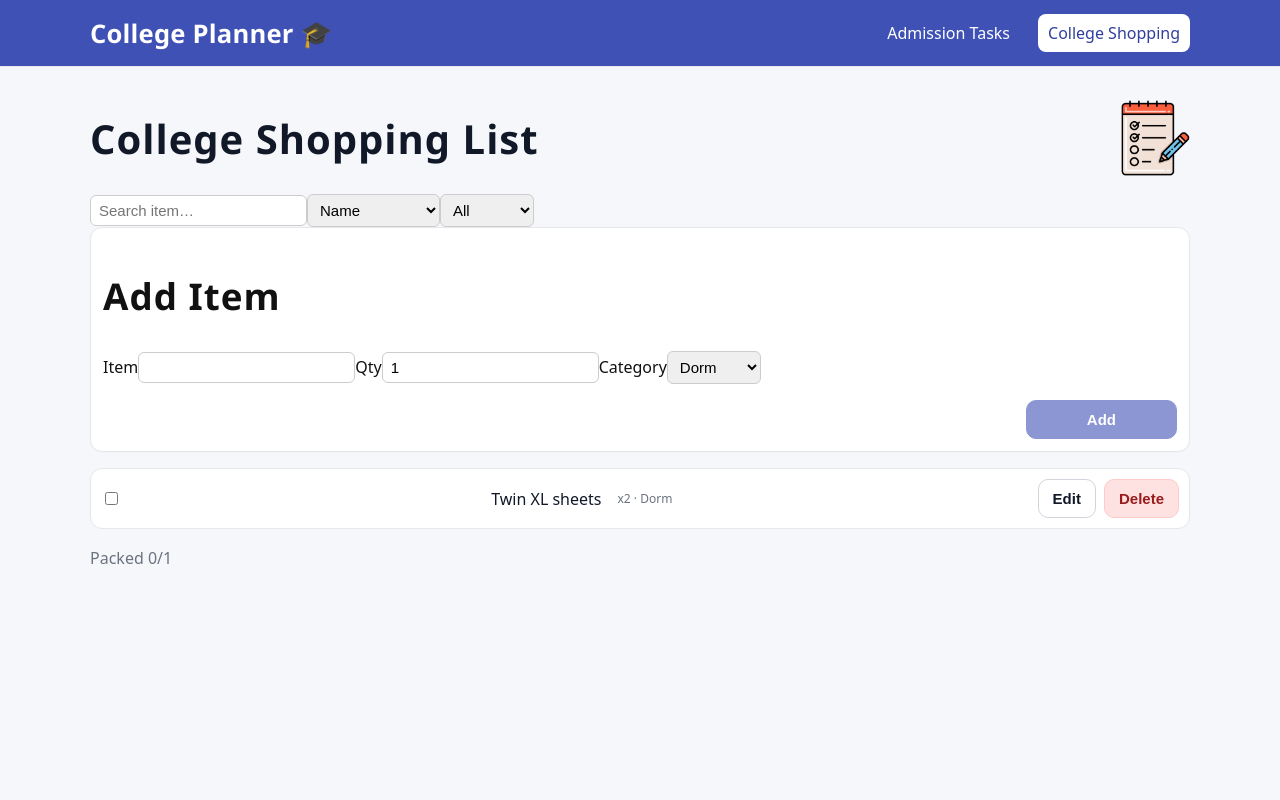
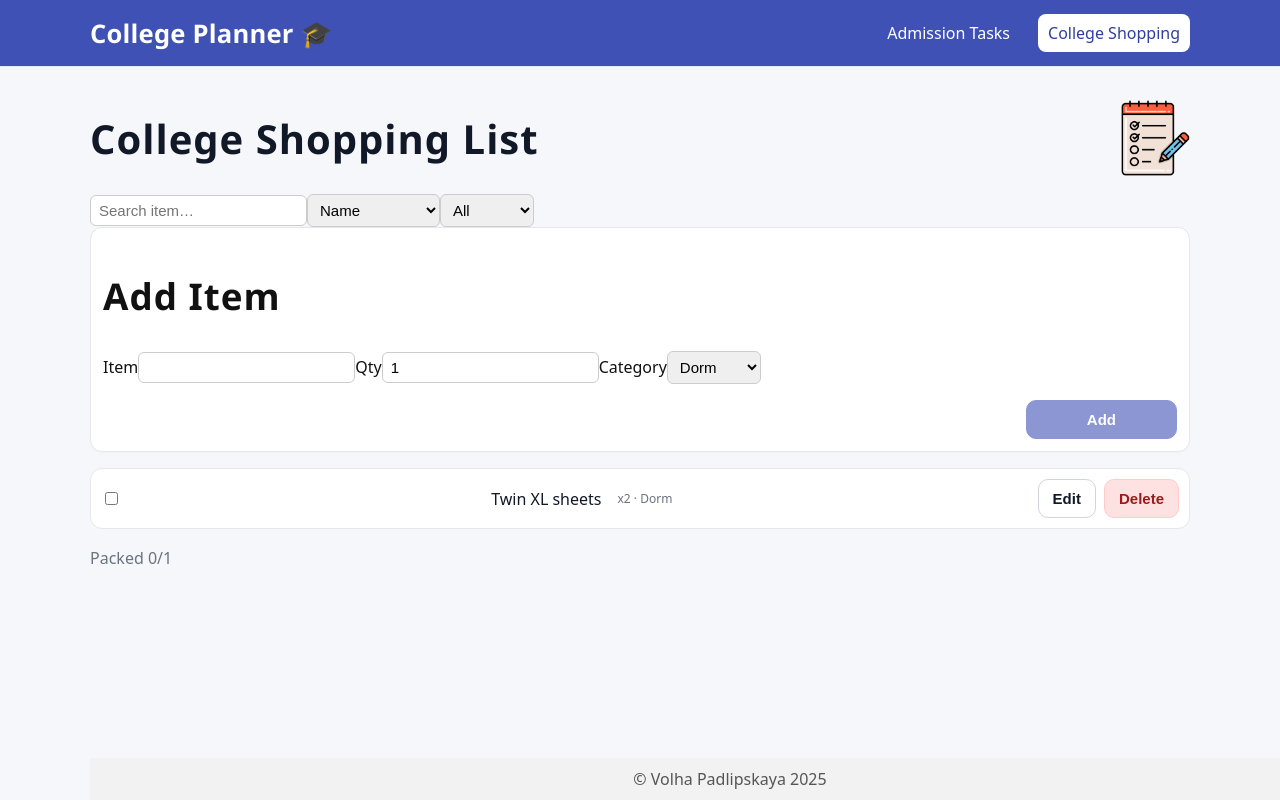
Before and after one commit to volha83/College-Planner, a React (Vite) app: page /shopping in a window 1280 px wide. Built offline with nearby package versions, Linux system fonts and the light colour scheme; no server answers.

Commit message:
add footer

```diff
--- a/index.html
+++ b/index.html
@@ -9,5 +9,7 @@
   <body>
     <div id="root"></div>
     <script type="module" src="/src/main.jsx"></script>
+
+    <!-- <script src="scropt.js"></script> -->
   </body>
 </html>
--- a/src/App.css
+++ b/src/App.css
@@ -115,3 +115,14 @@ h2 {
   background: #a5aac2;
   border-color: #969ab2;
 }
+
+footer {
+  background-color: #f2f2f2;
+  position: fixed;
+  bottom: 0;
+  width: 100%;
+  text-align: center;
+  padding: 10px 0;
+  font-size: 1em;
+  color: #555;
+}
--- a/src/App.jsx
+++ b/src/App.jsx
@@ -7,6 +7,7 @@ import './App.css';
 import React from 'react';
 
 function App() {
+  const thisYear = new Date().getFullYear();
   return (
     <Router>
       <Navbar />
@@ -16,9 +17,9 @@ function App() {
           <Route path="/shopping" element={<ShoppingPage />} />
           <Route path="*" element={<NotFound />} />
         </Routes>
+        <footer>© Volha Padlipskaya {thisYear}</footer>
       </div>
     </Router>
   );
 }
-
 export default App;
```
